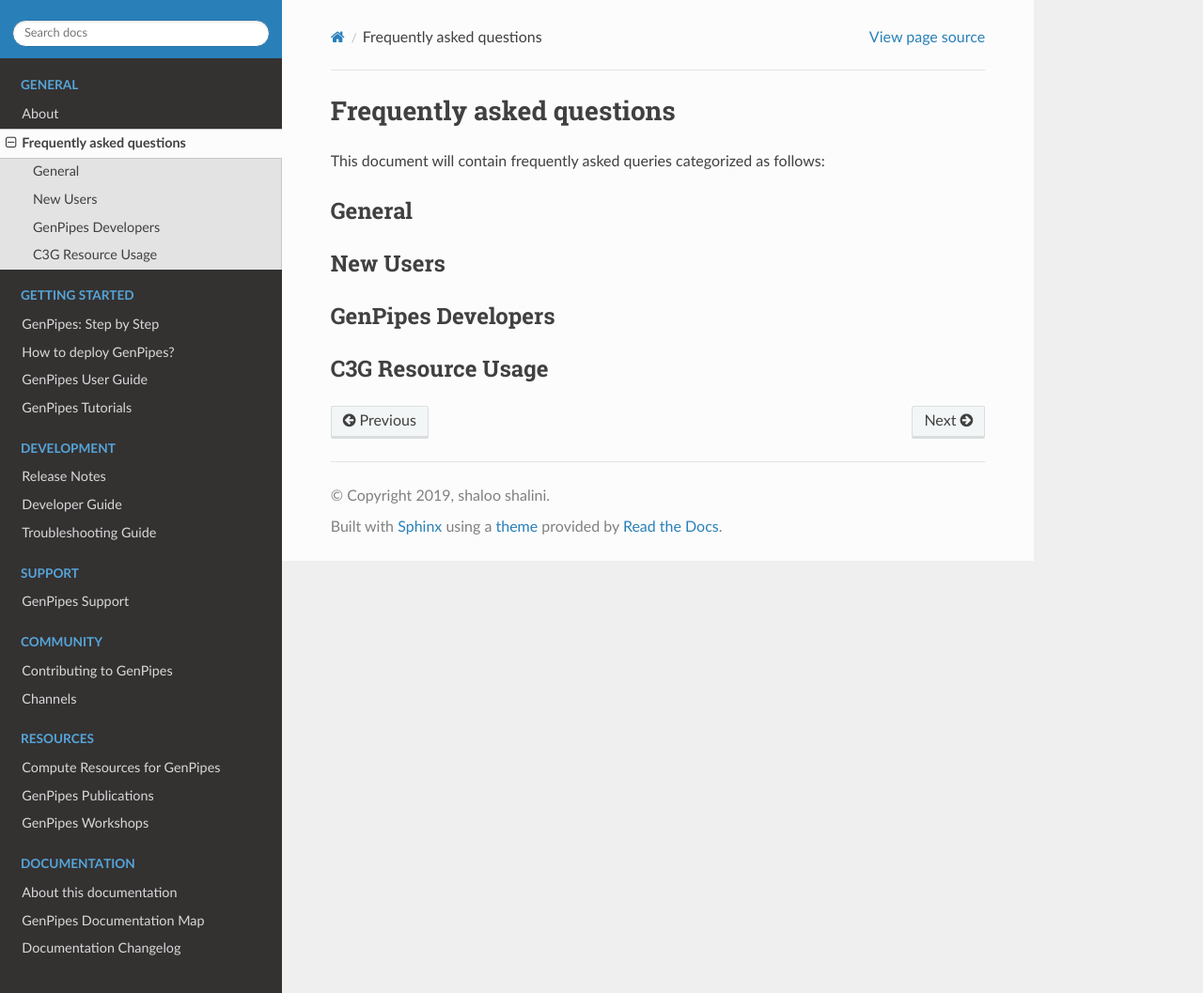
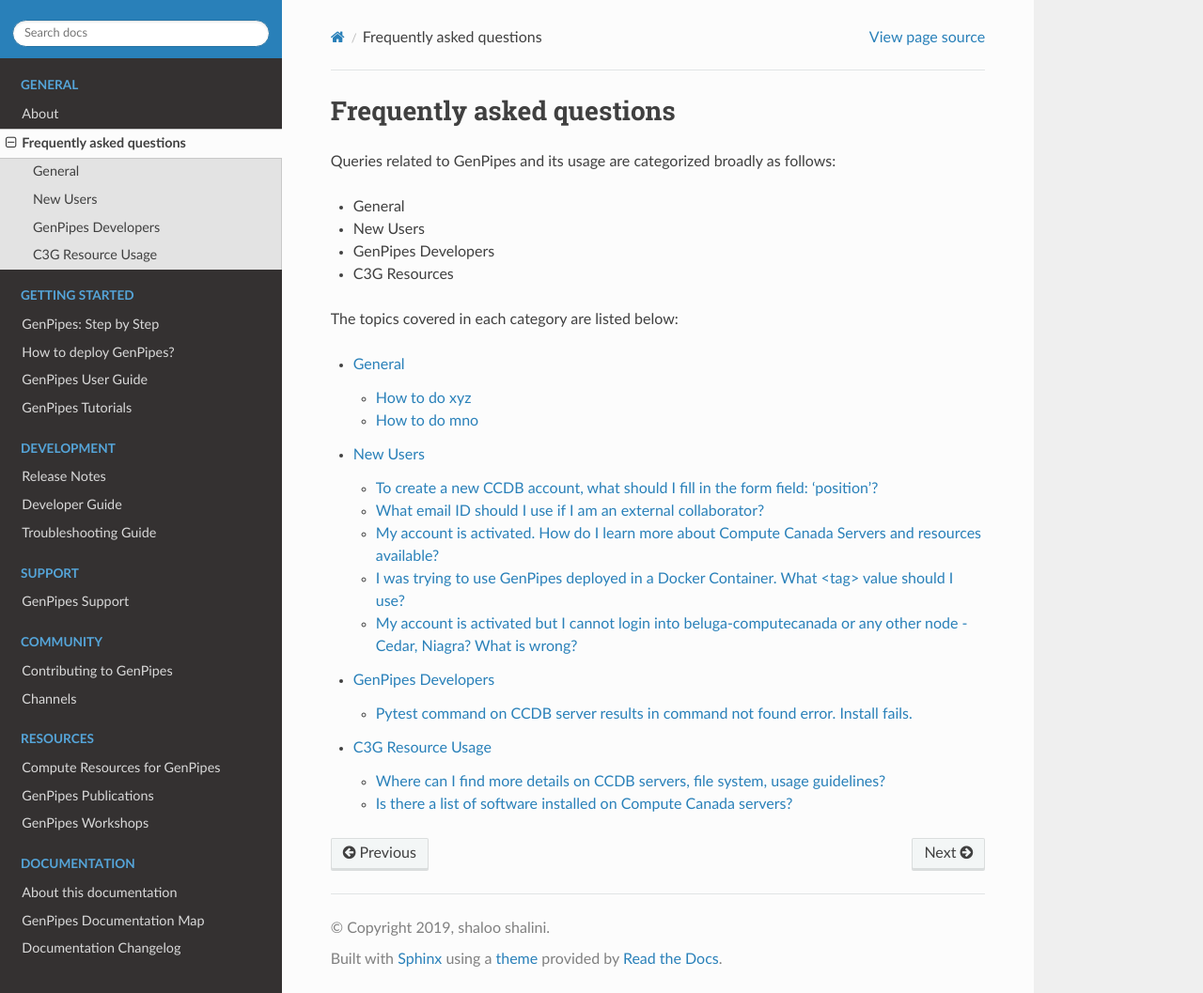
Before and after one commit to c3g/GenPipes_Docs, a Sphinx documentation site: the page built from docs/source/faq/gp_faq.rst, in a window 1280 px wide and 1057 px high. Shown: the whole window at 94% size. Built offline with Sphinx 7.4.7 and the Read the Docs theme 2.0.0, drawn with Linux system fonts in a browser that asks for light colours.

Commit message:
Updates for GenPipes FAQ section in RTD docs Ref #32

```diff
--- a/docs/source/deploy/access_gp_pre_installed.rst
+++ b/docs/source/deploy/access_gp_pre_installed.rst
@@ -15,6 +15,8 @@ Accessing GenPipes on Compute Canada Servers
 ============================================
 
 This document will provide information on how to get started with using GenPipes pre-installed on Compute Canada servers.
+
+.. _get_ccdb_account:
 
 Step 1: Get a Compute Canada Data Base (CCDB) account
 ------------------------------------------------------
--- a/docs/source/faq/gp_faq.rst
+++ b/docs/source/faq/gp_faq.rst
@@ -3,16 +3,20 @@
 Frequently asked questions
 ==========================
 
-This document will contain frequently asked queries categorized as follows:
+Queries related to GenPipes and its usage are categorized broadly as follows:
 
-General
--------
+- General
+- New Users
+- GenPipes Developers
+- C3G Resources
 
-New Users
----------
+The topics covered in each category are listed below:
 
-GenPipes Developers
--------------------
+.. toctree::
+   :maxdepth: 2
+   :name: toc-faq-detail
 
-C3G Resource Usage
-------------------
+   faq_general
+   faq_new_users
+   faq_gp_dev
+   faq_c3g_res
```
Also changed, not shown: docs/source/faq/faq_c3g_res.rst (added, +14 -0 lines), docs/source/faq/faq_general.rst (added, +14 -0 lines), docs/source/faq/faq_gp_dev.rst (added, +14 -0 lines), docs/source/faq/faq_new_users.rst (added, +46 -0 lines), docs/source/img/faq/ccdb-position-formfield.png (added), docs/source/img/faq/pytest-err1.png (added), docs/source/img/faq/pytest-err2.png (added).
